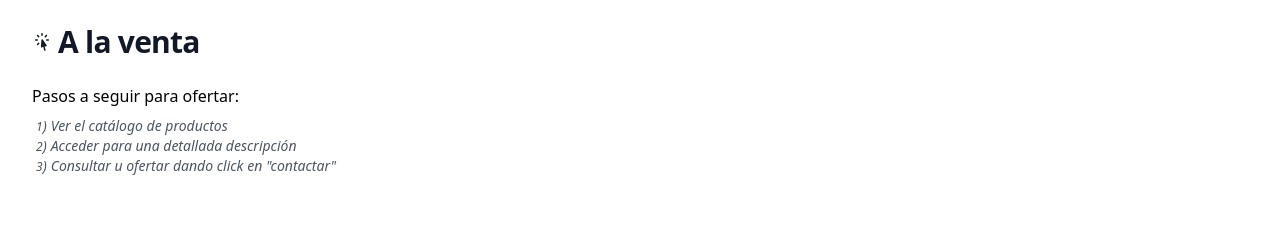
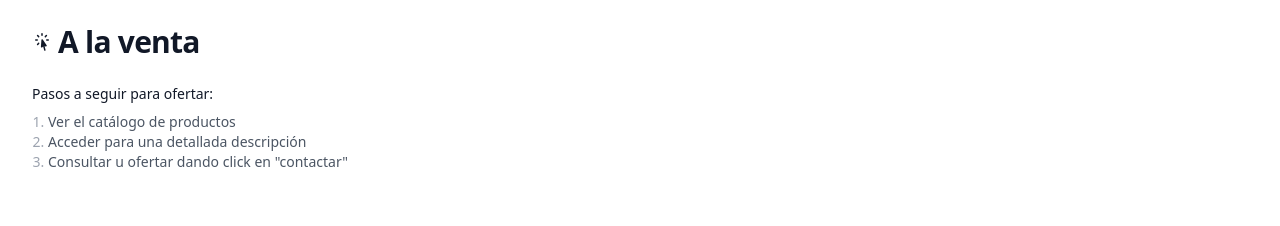
Before and after one commit to FedericoMp/alaventa, a React (Vite) app: page /productos in a window 1280 px wide. Shown: the top 226 px of the page. Built offline with nearby package versions, Linux system fonts and the light colour scheme.

Commit message:
Updated styles for info banner component, deleted from product

```diff
--- a/src/components/InfoBanner.jsx
+++ b/src/components/InfoBanner.jsx
@@ -1,11 +1,14 @@
 const InfoBanner = () => {
     return (
         <section className="py-0 px-8 mb-2">
-            <p className="mb-2">Pasos a seguir para ofertar:</p>
-            <p className="text-gray-600 italic pl-1 text-sm">
-                <span className="pr-1"><span className="text-xs">1</span>)</span>Ver el catálogo de productos</p>
-            <p className="text-gray-600 italic pl-1 text-sm"><span className="pr-1"><span className="text-xs">2</span>)</span>Acceder para una detallada descripción</p>
-            <p className="text-gray-600 italic pl-1 text-sm"><span className="pr-1"><span className="text-xs">3</span>)</span>Consultar u ofertar dando click en "contactar"</p>
+            <h3 className="text-sm font-medium text-gray-900">Pasos a seguir para ofertar:</h3>
+            <div className="mt-2">
+                <ul role="list" className="list-decimal  pl-4 text-sm">
+                    <li className="text-gray-400"><span className="text-gray-600">Ver el catálogo de productos</span></li>
+                    <li className="text-gray-400"><span className="text-gray-600">Acceder para una detallada descripción</span></li>
+                    <li className="text-gray-400"><span className="text-gray-600">Consultar u ofertar dando click en "contactar"</span></li>
+                </ul>
+            </div>
         </section>
     )
 }
```
Also changed, not shown: src/pages/Product.jsx (+0 -11 lines).
